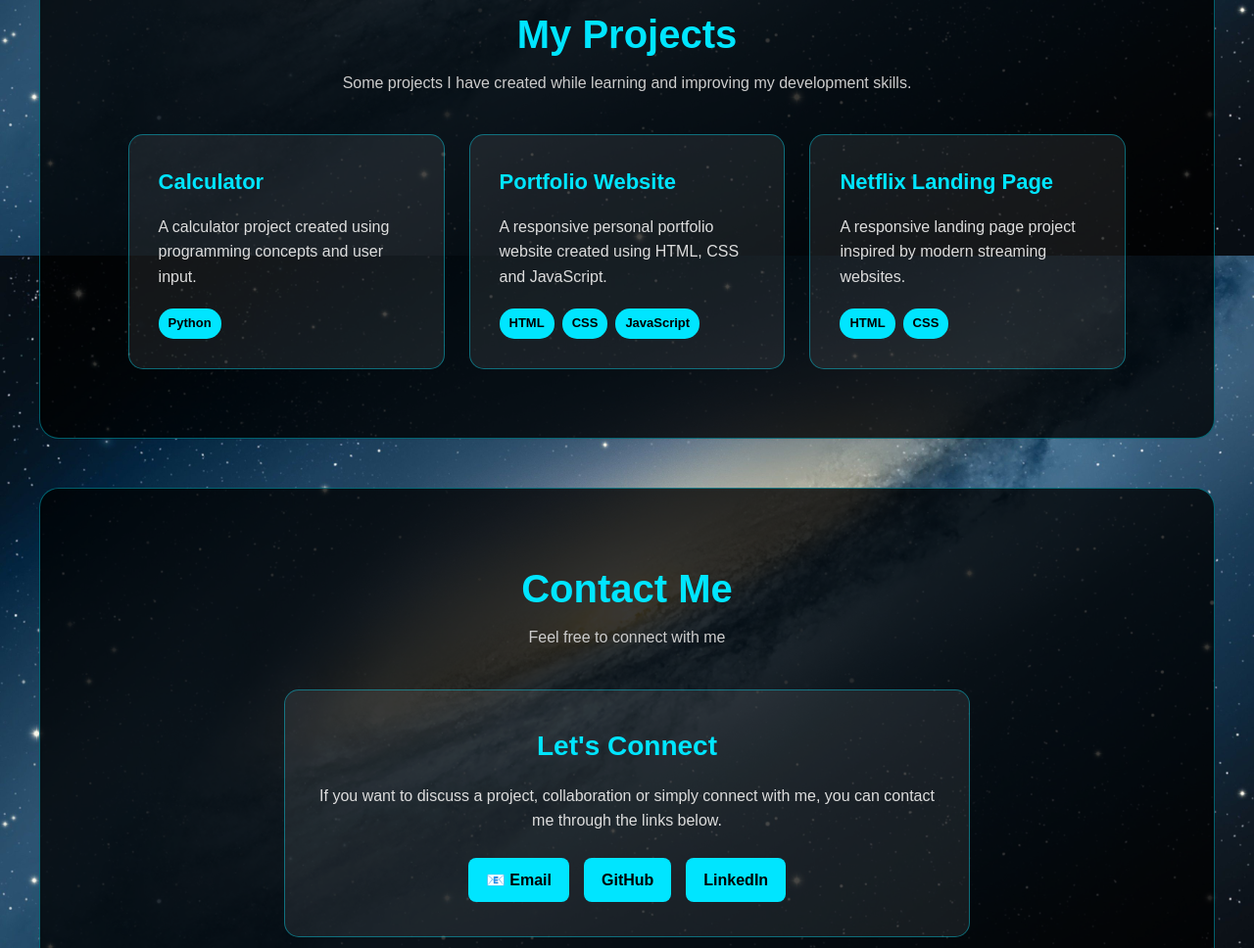
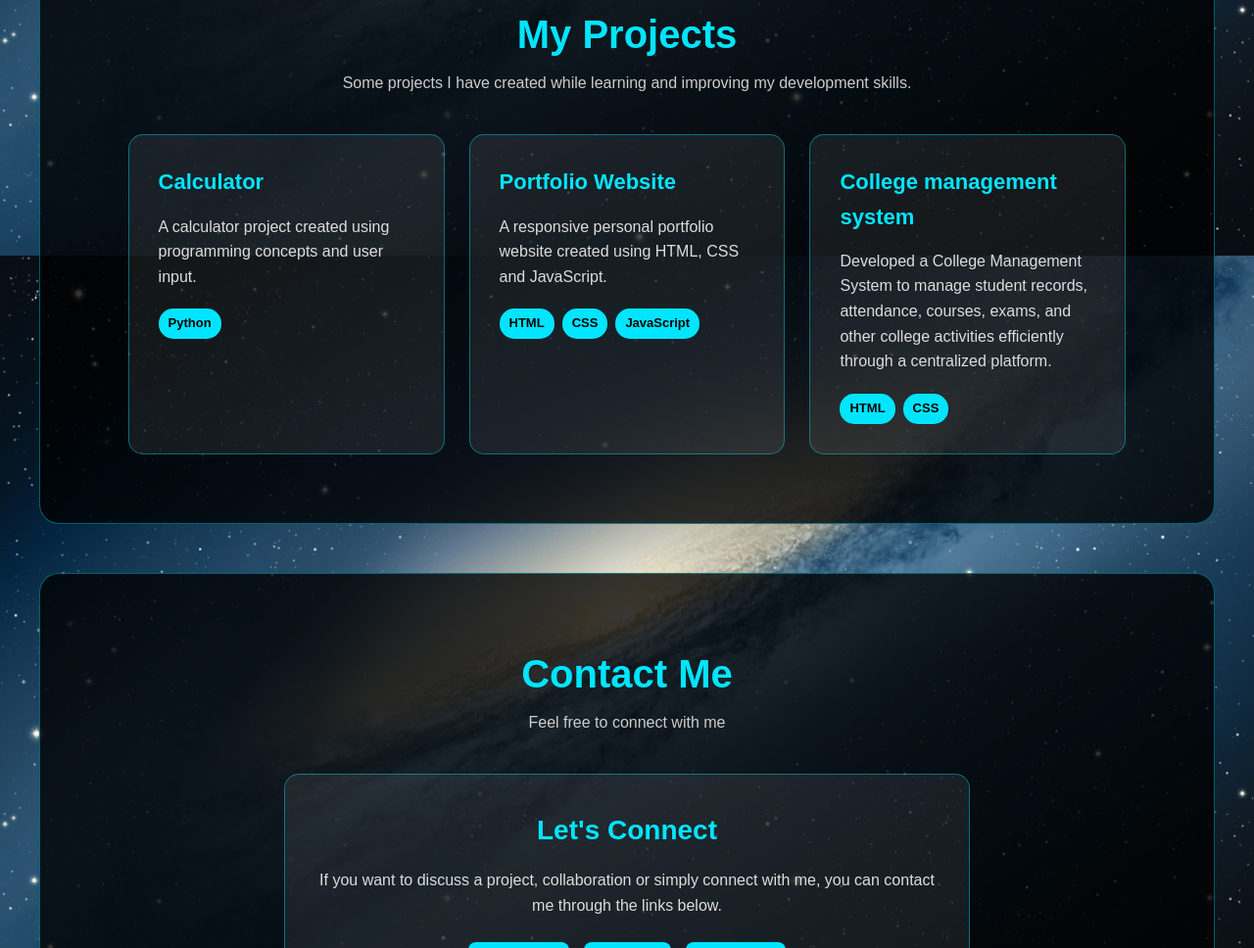
Before and after one commit to vishalchauhan9389-code/portfolio, a plain HTML site: page index.html in a window 1280 px wide. Shown: the part 2139-3107 px from the top of the page at 98% size. Drawn offline with Linux system fonts and the light colour scheme.

Commit message:
Update index.html

```diff
--- a/index.html
+++ b/index.html
@@ -236,11 +236,10 @@
 
             <div class="project-card">
 
-                <h3>Netflix Landing Page</h3>
+                <h3>College management system</h3>
 
                 <p>
-                    A responsive landing page project inspired
-                    by modern streaming websites.
+                    Developed a College Management System to manage student records, attendance, courses, exams, and other college activities efficiently through a centralized platform.
                 </p>
 
                 <div class="project-tech">
```
